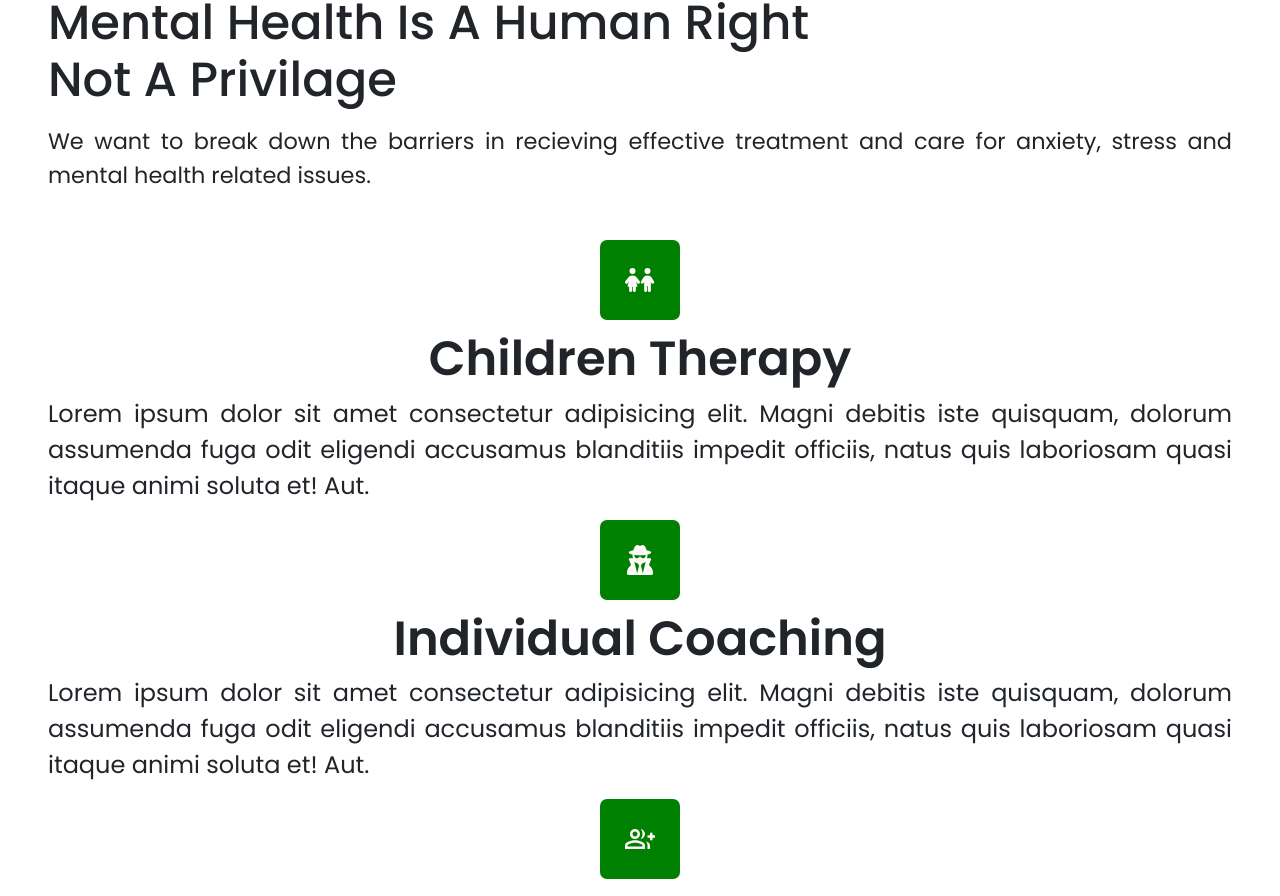
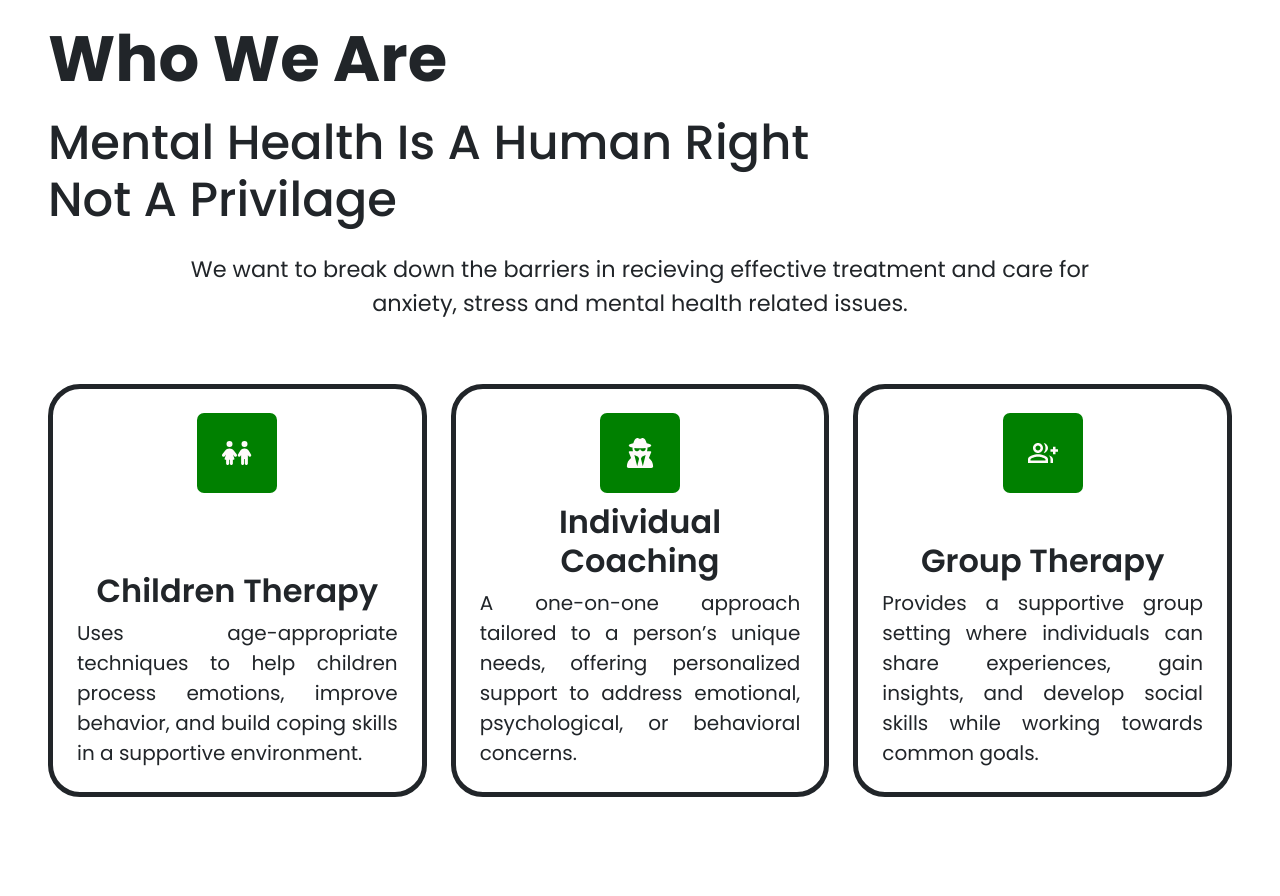
Before and after one commit to AllSparkTech100/test, a React (Vite) app: page / in a window 1280 px wide. Shown: the part 1859-2755 px from the top of the page. Built offline with nearby package versions, Linux system fonts and the light colour scheme.

Commit message:
Updated UI/UX

```diff
--- a/index.html
+++ b/index.html
@@ -10,7 +10,7 @@
       crossorigin="anonymous"
     />
     <link rel="shortcut icon" href="https://encrypted-tbn0.gstatic.com/images?q=tbn:ANd9GcSiOhqb-J6znS_ToviHSl85R9OEI3UV8Cn9gg&s" type="image/x-icon" >
-    <title>Saner LTD</title>
+    <title>M.H.S +</title>
   </head>
   <body>
     <div id="root"></div>
--- a/src/Components/NavHead.jsx
+++ b/src/Components/NavHead.jsx
@@ -12,12 +12,12 @@
   };
   return (
     <>
-      <header>
+      <header className="sticky-top">
         <Navbar className="menu-insight" expand="md">
           <Container fluid>
             <Navbar.Brand
               href="/"
-              className="d-flex align-items-center justify-content-center text-white fw-bold ms-3 ms-md-5 ms-lg-5 text-uppercase"
+              className="d-flex align-items-center justify-content-center text-white fw-bold ms-3  ms-lg-5 text-uppercase"
             >
               Mental Health{" "}
               <span className="fw-bold text-warning fs-2 ms-2">+</span>
--- a/src/Pages/About.jsx
+++ b/src/Pages/About.jsx
@@ -33,8 +33,8 @@
           <div className="mt-1 mt-md-4 w-70 w-md-50 w-lg-50 mt-lg-4 justify-contents-center d-flex align-items-center">
             {" "}
             <p className="text-white " data-aos="fade-left">
-              Helping organizations, employees and citizens maintain a safe
-              working place and a good mental health{" "}
+              Helping organizations, employees and citizens <br /> maintain a
+              safe working place and a good mental health{" "}
             </p>
           </div>
         </div>
@@ -69,58 +69,79 @@
                   >
                     Mental Health is a human Right <br /> Not a Privilage
                   </h3>
-                  <p data-aos="fade-up">
+                  <p
+                    data-aos="fade-up"
+                    className="w-70 w-md-50 w-lg-50 mt-lg-4 text-center"
+                  >
                     We want to break down the barriers in recieving effective
-                    treatment and care for anxiety, stress and mental health
-                    related issues.
+                    treatment and care for <br /> anxiety, stress and mental
+                    health related issues.
                   </p>
                 </div>
 
                 {/* Different Therapies */}
-                <div className="mid-options mt-5">
-                  <div className="option" data-aos="fade-up">
+                <div className="mid-options row mt-5">
+                  <div className="col-12 col-md-12 col-lg-4 mt-md-3 mt-lg-3 mt-3">
+                    <div
+                      className="option card border-5 border-dark  text-center p-md-4 h-100 rounded-5 p-4"
+                      data-aos="fade-up"
+                    >
                       <div className="option-icon">
                         <FaChildren size={30} />
                       </div>
                       <div className="option-text ">
-                      <h5 className="text-capitalize">Children therapy</h5>
+                        <h5 className="text-capitalize card-title fs-2">
+                          Children therapy
+                        </h5>
 
-                      <p>
-                        Lorem ipsum dolor sit amet consectetur adipisicing elit.
-                        Magni debitis iste quisquam, dolorum assumenda fuga odit
-                        eligendi accusamus blanditiis impedit officiis, natus
-                        quis laboriosam quasi itaque animi soluta et! Aut.
+                        <p className="card-text fs-5">
+                          Uses age-appropriate techniques to help children
+                          process emotions, improve behavior, and build coping
+                          skills in a supportive environment.
                         </p>
                       </div>
                     </div>
-                  <div className="option" data-aos="fade-up">
+                  </div>
+                  <div className="col-12 col-md-12 col-lg-4 mt-md-3 mt-lg-3 mt-3">
+                    <div
+                      className="option card border-5 border-dark  text-center p-md-4 h-100 rounded-5 p-4"
+                      data-aos="fade-up"
+                    >
                       <div className="option-icon">
                         <FaUserSecret size={30} />
                       </div>
                       <div className="option-text">
-                      <h5 className="text-capitalize">Individual coaching</h5>
+                        <h5 className="text-capitalize card-title fs-2">
+                          Individual coaching
+                        </h5>
 
-                      <p>
-                        Lorem ipsum dolor sit amet consectetur adipisicing elit.
-                        Magni debitis iste quisquam, dolorum assumenda fuga odit
-                        eligendi accusamus blanditiis impedit officiis, natus
-                        quis laboriosam quasi itaque animi soluta et! Aut.
+                        <p className="card-text fs-5">
+                          A one-on-one approach tailored to a person’s unique
+                          needs, offering personalized support to address
+                          emotional, psychological, or behavioral concerns.
                         </p>
                       </div>
                     </div>
-                  <div className="option" data-aos="fade-up">
+                  </div>
+                  <div className="col-12 col-md-12 col-lg-4 mt-md-3 mt-lg-3 mt-3">
+                    <div
+                      className="option card border-5 border-dark  text-center p-md-4 h-100 rounded-5 p-4"
+                      data-aos="fade-up"
+                    >
                       <div className="option-icon">
                         <MdOutlineGroupAdd size={30} />
                       </div>
                       <div className="option-text">
-                      <h5 className="text-capitalize">Group therapy</h5>
+                        <h5 className="text-capitalize card-title fs-2">
+                          Group therapy
+                        </h5>
 
-                      <p>
-                        Lorem ipsum dolor sit amet consectetur adipisicing elit.
-                        Magni debitis iste quisquam, dolorum assumenda fuga odit
-                        eligendi accusamus blanditiis impedit officiis, natus
-                        quis laboriosam quasi itaque animi soluta et! Aut.
+                        <p className="card-text fs-5">
+                          Provides a supportive group setting where individuals
+                          can share experiences, gain insights, and develop
+                          social skills while working towards common goals.
                         </p>
+                      </div>
                     </div>
                   </div>
                 </div>
@@ -146,9 +167,9 @@
             Bringing Therapy to <br /> the Common Man
           </h4>
           <p className="my-md-3 my-2">
-            Lorem ipsum dolor, sit amet consectetur adipisicing elit. Tempora,
-            laboriosam. Itaque, officia. Incidunt esse aut officiis odit qui!
-            Illum facere repellendus porro tempora velit vero?
+            Aims to help individuals explore career options, set professional
+            goals, <br /> and overcome workplace challenges, fostering personal
+            growth and fulfillment.
           </p>
           <button className="bg-dark btn rounded-5 my-3 py-md-4 px-md-5">
             <a href="#" className="text-white">
--- a/src/Pages/Home.jsx
+++ b/src/Pages/Home.jsx
@@ -38,9 +38,12 @@
                 A healthy Mind is <br /> a Wealthy Soul
               </h3>
               <p className="mt-3">
-                Lorem ipsum dolor sit amet consectetur, adipisicing elit. Neque
-                ullam delectus quas distinctio adipisci sint cumque? Et quod
-                natus iusto!
+                Invest in your mental health through practices like mindfulness,
+                therapy, journaling, or simply taking time to rest. Remember,
+                when your mind is healthy, your soul flourishes—and that&apos;s
+                the true wealth we should all strive for. Take the first step
+                toward your mental wellness today, because a wealthy soul begins
+                with a healthy mind.
               </p>
               <div className="btn-carrier mt-4">
                 <div className="">
@@ -115,56 +118,79 @@
                   >
                     Mental Health is a human Right <br /> Not a Privilage
                   </h3>
-                  <p data-aos="fade-up">
-                   We want to break down the barriers in recieving effective treatment and care for anxiety, stress and mental health related issues.
+                  <p
+                    data-aos="fade-up"
+                    className="w-70 w-md-50 w-lg-50 mt-lg-4 text-center"
+                  >
+                    We want to break down the barriers in recieving effective
+                    treatment and care for <br /> anxiety, stress and mental
+                    health related issues.
                   </p>
                 </div>
 
                 {/* Different Therapies */}
-                <div className="mid-options mt-5">
-                  <div className="option" data-aos="fade-up">
+                <div className="mid-options row mt-5">
+                  <div className="col-12 col-md-12 col-lg-4 mt-md-3 mt-lg-3 mt-3">
+                    <div
+                      className="option card border-5 border-dark  text-center p-md-4 h-100 rounded-5 p-4"
+                      data-aos="fade-up"
+                    >
                       <div className="option-icon">
                         <FaChildren size={30} />
                       </div>
                       <div className="option-text ">
-                      <h5 className="text-capitalize">Children therapy</h5>
+                        <h5 className="text-capitalize card-title fs-2">
+                          Children therapy
+                        </h5>
 
-                      <p>
-                        Lorem ipsum dolor sit amet consectetur adipisicing elit.
-                        Magni debitis iste quisquam, dolorum assumenda fuga odit
-                        eligendi accusamus blanditiis impedit officiis, natus
-                        quis laboriosam quasi itaque animi soluta et! Aut.
+                        <p className="card-text fs-5">
+                          Uses age-appropriate techniques to help children
+                          process emotions, improve behavior, and build coping
+                          skills in a supportive environment.
                         </p>
                       </div>
                     </div>
-                  <div className="option" data-aos="fade-up">
+                  </div>
+                  <div className="col-12 col-md-12 col-lg-4 mt-md-3 mt-lg-3 mt-3">
+                    <div
+                      className="option card border-5 border-dark  text-center p-md-4 h-100 rounded-5 p-4"
+                      data-aos="fade-up"
+                    >
                       <div className="option-icon">
                         <FaUserSecret size={30} />
                       </div>
                       <div className="option-text">
-                      <h5 className="text-capitalize">Individual coaching</h5>
+                        <h5 className="text-capitalize card-title fs-2">
+                          Individual coaching
+                        </h5>
 
-                      <p>
-                        Lorem ipsum dolor sit amet consectetur adipisicing elit.
-                        Magni debitis iste quisquam, dolorum assumenda fuga odit
-                        eligendi accusamus blanditiis impedit officiis, natus
-                        quis laboriosam quasi itaque animi soluta et! Aut.
+                        <p className="card-text fs-5">
+                          A one-on-one approach tailored to a person’s unique
+                          needs, offering personalized support to address
+                          emotional, psychological, or behavioral concerns.
                         </p>
                       </div>
                     </div>
-                  <div className="option" data-aos="fade-up">
+                  </div>
+                  <div className="col-12 col-md-12 col-lg-4 mt-md-3 mt-lg-3 mt-3">
+                    <div
+                      className="option card border-5 border-dark  text-center p-md-4 h-100 rounded-5 p-4"
+                      data-aos="fade-up"
+                    >
                       <div className="option-icon">
                         <MdOutlineGroupAdd size={30} />
                       </div>
                       <div className="option-text">
-                      <h5 className="text-capitalize">Group therapy</h5>
+                        <h5 className="text-capitalize card-title fs-2">
+                          Group therapy
+                        </h5>
 
-                      <p>
-                        Lorem ipsum dolor sit amet consectetur adipisicing elit.
-                        Magni debitis iste quisquam, dolorum assumenda fuga odit
-                        eligendi accusamus blanditiis impedit officiis, natus
-                        quis laboriosam quasi itaque animi soluta et! Aut.
+                        <p className="card-text fs-5">
+                          Provides a supportive group setting where individuals
+                          can share experiences, gain insights, and develop
+                          social skills while working towards common goals.
                         </p>
+                      </div>
                     </div>
                   </div>
                 </div>
@@ -181,8 +207,8 @@
         </Container>
       </section>
       {/* Image with Circle */}
-      <section className="better bg-image" data-aos="zoom-in">
-        <div className="circle p-5 text-center">
+      <section className="better bg-image">
+        <div className="circle p-5 text-center" data-aos="zoom-in">
           <h2 className="text-warning text-uppercase mb-md-3 mb-1">
             Our Value
           </h2>
@@ -190,9 +216,9 @@
             Bringing Therapy to <br /> the Common Man
           </h4>
           <p className="my-md-3 my-2">
-            Lorem ipsum dolor, sit amet consectetur adipisicing elit. Tempora,
-            laboriosam. Itaque, officia. Incidunt esse aut officiis odit qui!
-            Illum facere repellendus porro tempora velit vero?
+            Aims to help individuals explore career options, set professional
+            goals, <br /> and overcome workplace challenges, fostering personal
+            growth and fulfillment.
           </p>
           <button className="bg-dark btn rounded-5 my-3 py-md-4 px-md-5">
             <a href="#" className="text-white">
@@ -217,9 +243,9 @@
                 We want you to get the care you deserve !!!
               </h5>
               <p className="my-3" data-aos="fade-up">
-                Lorem ipsum dolor sit amet consectetur adipisicing elit.
-                Doloremnam repudiandae molestiae, similique totam ad?nam
-                repudiandae molestiae, similique totam ad?
+                Focusing on helping individuals address specific challenges,
+                such as stress, anxiety, or relationship issues, by providing a
+                safe space for open communication and guidance.
               </p>
               <ul>
                 <li data-aos="fade-left">Individuals with high stress</li>
@@ -256,8 +282,11 @@
           </Row>
         </section>
       </Container>
-      <Container className="offer-container bg-image" data-aos="zoom-in-down">
-        <div className="container-inner ms-md-5 ms-lg-5 ms-0">
+      <Container className="offer-container bg-image">
+        <div
+          className="container-inner ms-md-5 ms-lg-5 ms-0"
+          data-aos="zoom-in-down"
+        >
           <h3 className="text-white d-none d-md-block d-lg-block">
             Take the first step towards wellness <br /> with Mental Health Plus
             and Saner Ltd.
@@ -268,8 +297,9 @@
           </h3>
           <div>
             <p className="text-white text-justify mt-4 mb-4">
-              Lorem ipsum, dolor sit amet consectetur adipisicing elit. Labore
-              ipsa, culpa corrupti repellendus et totam?
+              We provide a supportive group setting where individuals can share
+              experiences, gain insights, and develop social skills while
+              working towards common goals.
             </p>
           </div>
           <div>
--- a/src/Pages/Service.jsx
+++ b/src/Pages/Service.jsx
@@ -36,7 +36,7 @@
         </Container>
       </section>
       {/* Image with Circle */}
-      <section className="better bg-image" >
+      <section className="better bg-image">
         <div className="circle p-5 text-center" data-aos="zoom-in">
           <h2 className="text-warning text-uppercase mb-md-3 mb-1">
             Our Value
@@ -45,9 +45,9 @@
             Bringing Therapy to <br /> the Common Man
           </h4>
           <p className="my-md-3 my-2">
-            Lorem ipsum dolor, sit amet consectetur adipisicing elit. Tempora,
-            laboriosam. Itaque, officia. Incidunt esse aut officiis odit qui!
-            Illum facere repellendus porro tempora velit vero?
+            Aims to help individuals explore career options, set professional
+            goals, and overcome workplace challenges, fostering personal growth
+            and fulfillment.
           </p>
           <button className="bg-dark btn rounded-5 my-3 py-md-4 px-md-5">
             <a href="#" className="text-white">
@@ -72,9 +72,9 @@
                 We want you to get the care you deserve !!!
               </h5>
               <p className="my-3" data-aos="fade-up">
-                Lorem ipsum dolor sit amet consectetur adipisicing elit.
-                Doloremnam repudiandae molestiae, similique totam ad?nam
-                repudiandae molestiae, similique totam ad?
+                Focusing on helping individuals address specific challenges,
+                such as stress, anxiety, or relationship issues, by providing a
+                safe space for open communication and guidance.
               </p>
               <ul>
                 <li data-aos="fade-left">Individuals with high stress</li>
```
Also changed, not shown: src/Components/ContactCard.jsx (+10 -4 lines), src/Components/Feedback.jsx (+22 -32 lines), src/Components/Footer.jsx (+20 -11 lines), src/Components/ServiceCard.jsx (+13 -10 lines), src/Components/components.scss (+7 -21 lines), src/Pages/Contact.jsx (+6 -8 lines), src/Pages/pages.scss (+10 -11 lines), 3 other files (tests, documents, lock files or other folders). Lines whose indentation alone changed are shown as unchanged.
